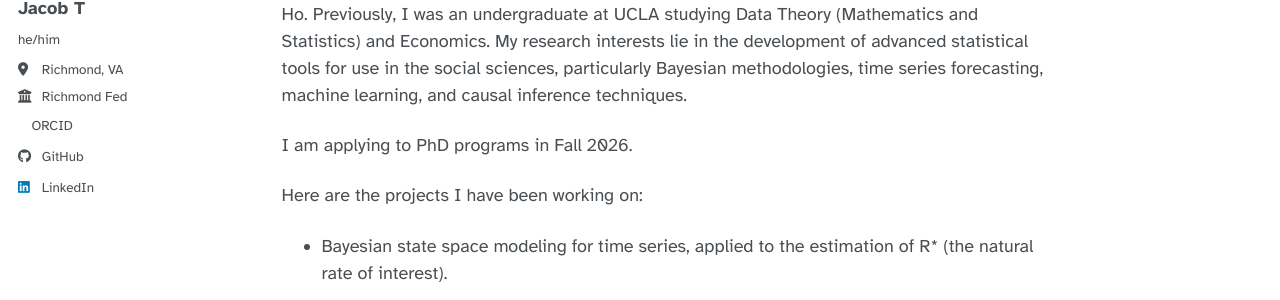
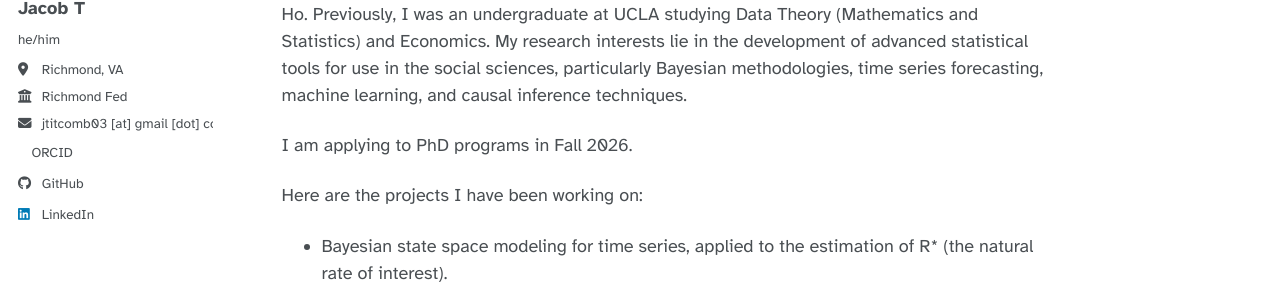
Before and after one commit to jacobedt/jacobedt.github.io, a Jekyll site: the page built from _pages/about.md, in a window 1280 px wide. Shown: the part 247-547 px from the top of the page. Built offline with Jekyll 4.4.1, drawn with Linux system fonts in a browser that asks for light colours; a style sheet for code colours, icons or effects is not loaded.

Commit message:
add back email

```diff
--- a/_config.yml
+++ b/_config.yml
@@ -88,7 +88,7 @@ author:
   location         : "Richmond, VA"
   employer         : "Richmond Fed"
   uri              : # URL
-  email            : # "jtitcomb03@gmail.com"
+  email            : "jtitcomb03@gmail.com"
 
   # Academic websites
   academia         : # URL
```
